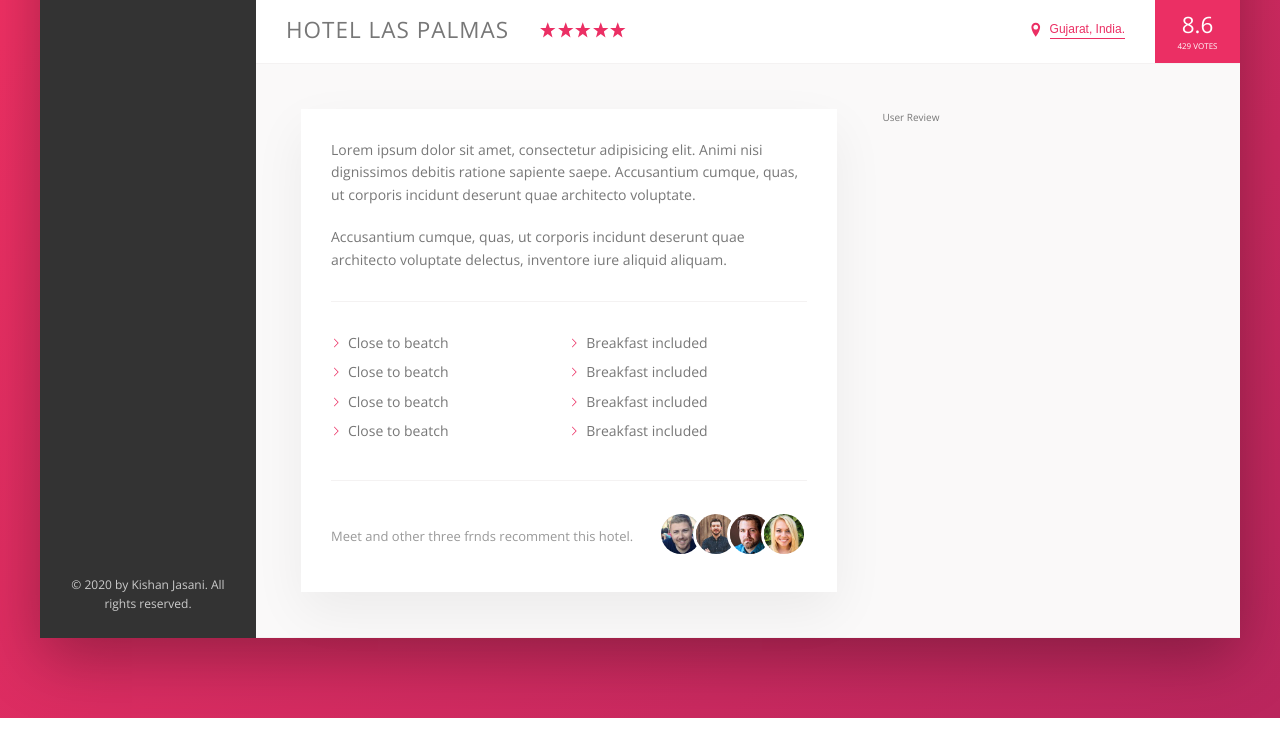
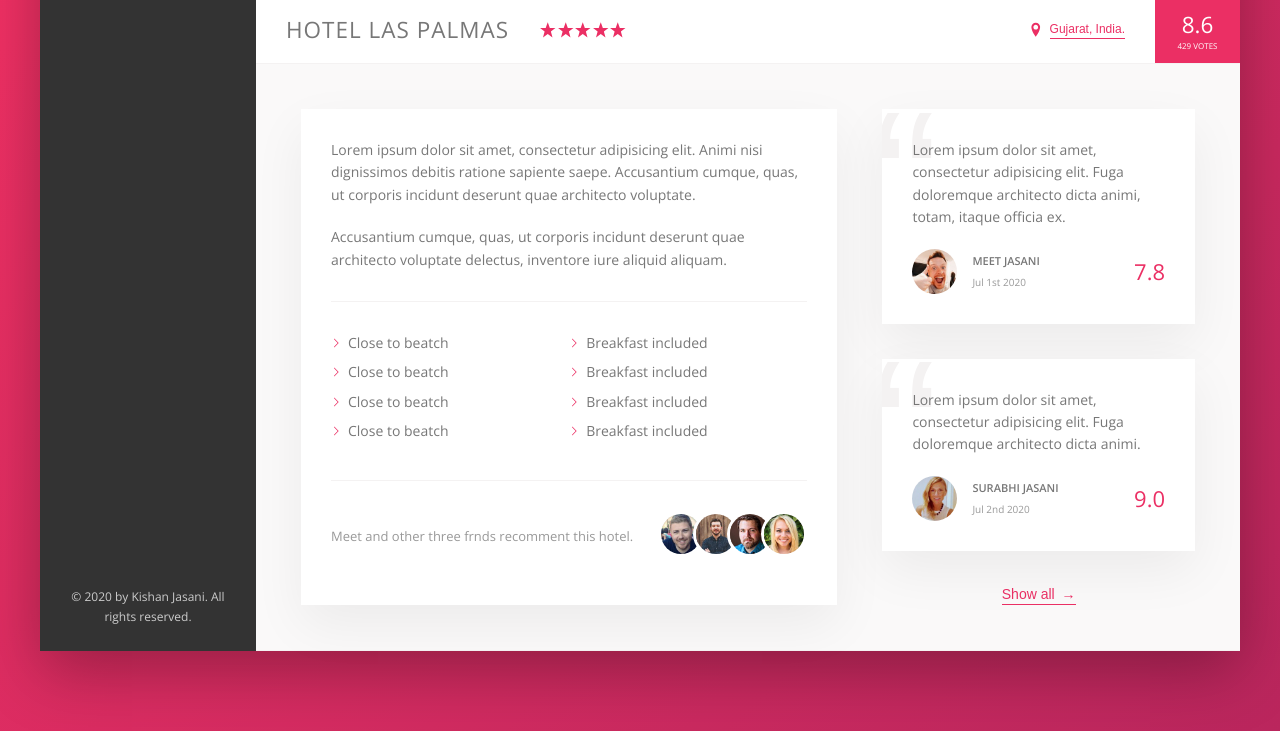
Before and after one commit to kishanjasani/Hotel-Flexbox, a website: page index.html in a window 1280 px wide. Shown: the part 538-1269 px from the top of the page. Drawn offline with nearby package versions, Linux system fonts and the light colour scheme.

Commit message:
Add User review section

```diff
--- a/index.html
+++ b/index.html
@@ -162,7 +162,37 @@
 							</div>
 						</div>
 						<div class="user-reviews">
-							User Review
+							<figure class="review">
+								<blockquote class="review__text">
+									Lorem ipsum dolor sit amet, consectetur adipisicing elit. Fuga doloremque architecto dicta animi, totam, itaque officia ex.
+								</blockquote>
+								<figcaption class="review__user">
+									<img src="img/user-1.jpg" alt="User 1" class="review__photo">
+									<div class="review__user-box">
+										<p class="review__user-name">Meet Jasani</p>
+										<p class="review__user-date">Jul 1st 2020</p>
+									</div>
+									<div class="review__rating">
+										7.8
+									</div>
+								</figcaption>
+							</figure>
+							<figure class="review">
+								<blockquote class="review__text">
+									Lorem ipsum dolor sit amet, consectetur adipisicing elit. Fuga doloremque architecto dicta animi.
+								</blockquote>
+								<figcaption class="review__user">
+									<img src="img/user-2.jpg" alt="User 2" class="review__photo">
+									<div class="review__user-box">
+										<p class="review__user-name">Surabhi Jasani</p>
+										<p class="review__user-date">Jul 2nd 2020</p>
+									</div>
+									<div class="review__rating">
+										9.0
+									</div>
+								</figcaption>
+							</figure>
+							<button class="btn-inline">Show all <span>&rarr;</span> </button>
 						</div>
 					</div>
 				</main>
--- a/sass/_components.scss
+++ b/sass/_components.scss
@@ -233,8 +233,15 @@
 	background-color: transparent;
 	cursor: pointer;
 	transition: all .2s;
+	& span {
+		margin-left: 3px;
+		transition: margin-left .2s;
+	}
 	&:hover {
 		color: var(--color-grey-dark-1);
+		span {
+			margin-left: 8px;
+		}
 	}
 	&:focus {
 		outline: none;
@@ -317,3 +324,57 @@
 		}
 	}
 }
+
+.review {
+	background-color: #fff;
+	box-shadow: var( --shadow-light );
+	padding: 3rem;
+	margin-bottom: 3.5rem;
+	position: relative;
+	overflow: hidden;
+	&__text {
+		margin-bottom: 2rem;
+		position: relative;
+		z-index: 10;
+	}
+	&__user {
+		display: flex;
+		align-items: center;
+	}
+	&__photo {
+		height: 4.5rem;
+		width: 4.5rem;
+		border-radius: 50%;
+		margin-right: 1.5rem;
+	}
+	&__user-box {
+		margin-right: auto;
+	}
+	&__user-name {
+		font-size: 1.1rem;
+		font-weight: 600;
+		text-transform: uppercase;
+		margin-bottom: .4rem;
+	}
+	&__user-date {
+		font-size: 1rem;
+		color: var( --color-grey-dark-3 );
+	}
+	&__rating {
+		color: var( --color-primary );
+		font-size: 2.2rem;
+		font-weight: 300;
+	}
+
+	&::before {
+		content: "\201C";
+		position: absolute;
+		top: -2.75rem;
+		left: -1rem;
+		line-height: 1;
+		font-size: 20rem;
+		color: var( --color-grey-light-2 );
+		font-family: sans-serif;
+		z-index: 1;
+	}
+}
--- a/sass/_layout.scss
+++ b/sass/_layout.scss
@@ -36,12 +36,12 @@
 .detail {
 	display: flex;
 	padding: 4.5rem;
+	font-size: 1.4rem;
 	background-color: var( --color-grey-light-1 );
 	border-bottom: 1px solid var(--color-grey-light-2);
 }
 
 .description {
-	font-size: 1.4rem;
 	background-color: #fff;
 	box-shadow: var( --shadow-light );
 	padding: 3rem;
@@ -50,5 +50,8 @@
 }
 
 .user-reviews {
+	display: flex;
+	flex-direction: column;
+	align-items: center;
 	flex: 1;
 }
```
Also changed, not shown: css/style.css.
